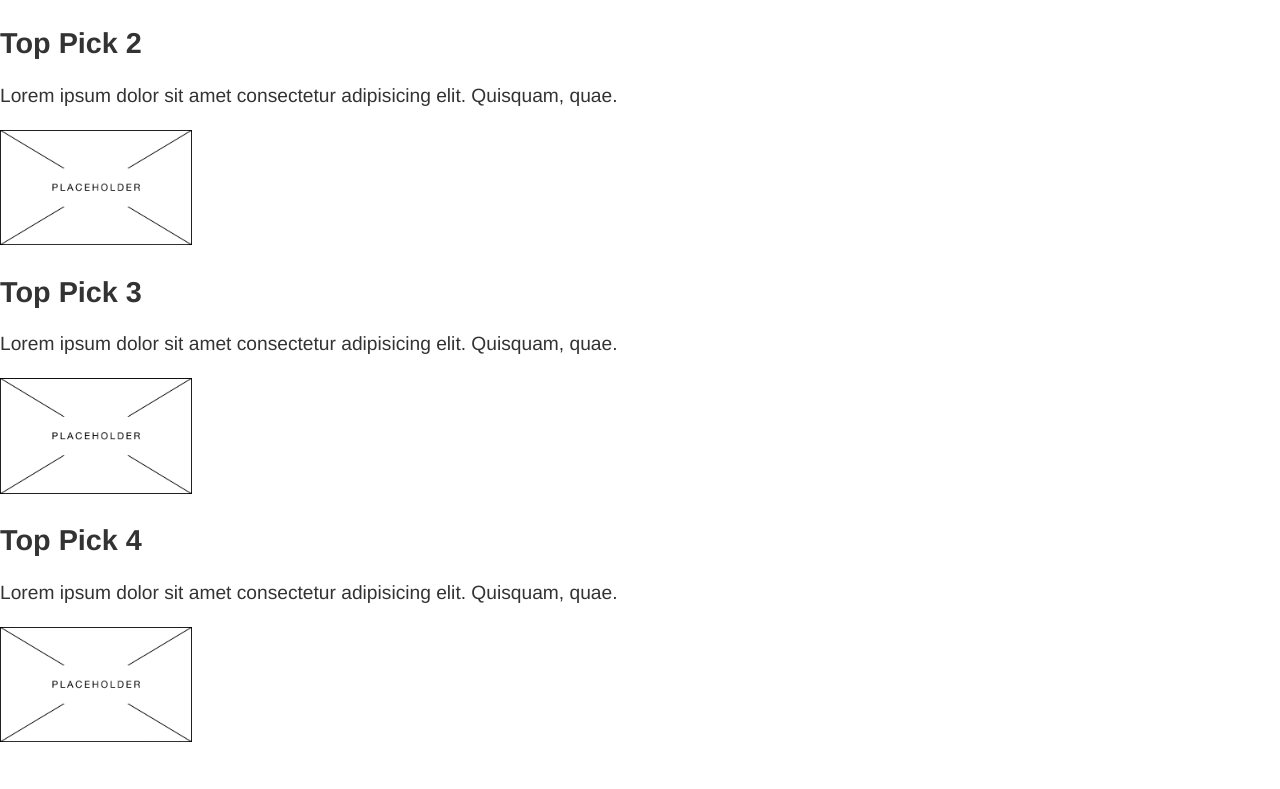
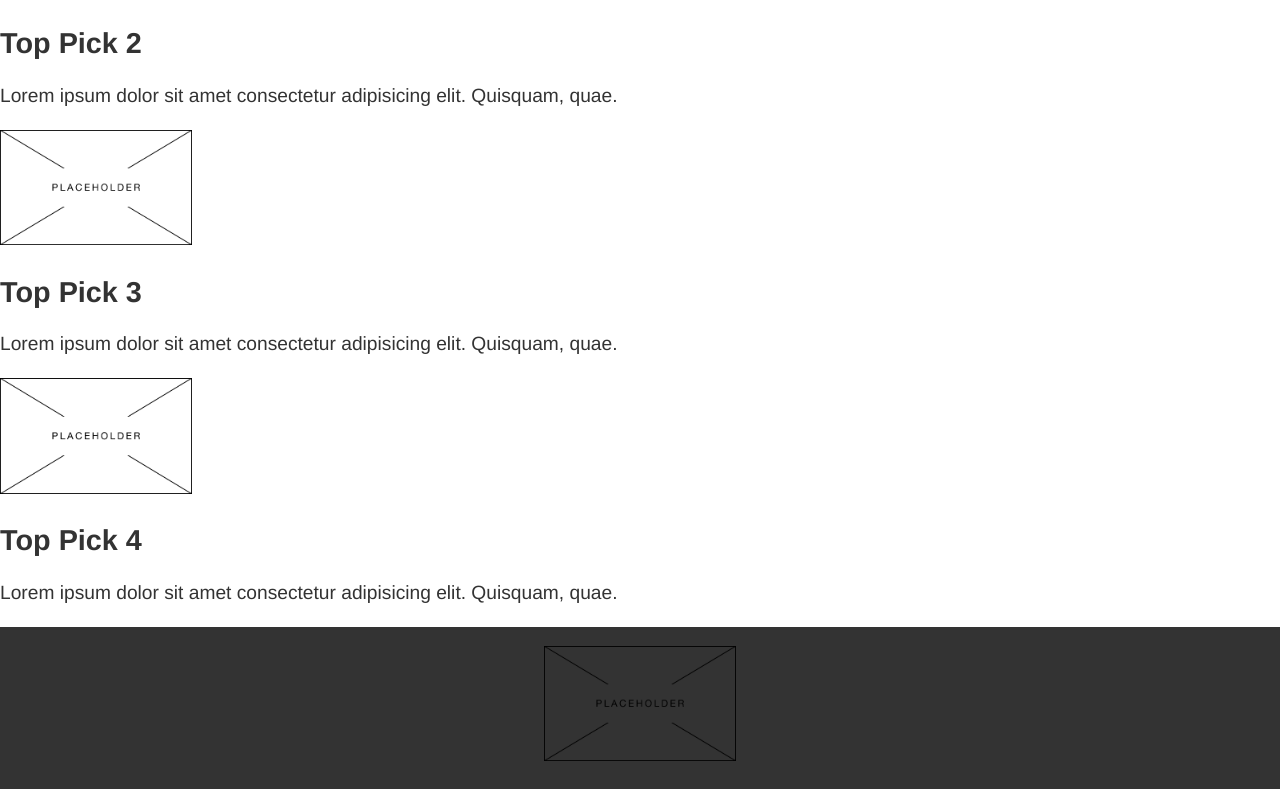
Before and after one commit to BeneiElohim/Game-Critics-Gathered, a plain HTML site: page index.html in a window 1280 px wide. Shown: the part 690-1479 px from the top of the page. Before the commit the page ends 1441 px from the top, so only its background shows below. Drawn offline with Linux system fonts and the light colour scheme.

Commit message:
Footer implementation

```diff
--- a/css/main.css
+++ b/css/main.css
@@ -30,3 +30,12 @@ header a {
     color: #fff;
     text-decoration: none;
 }
+footer {
+    display: flex;
+    flex-direction: row;
+    align-items: center;
+    justify-content: center;
+    background-color: #333;
+    color: #fff;
+    padding: 1em;
+}
```
